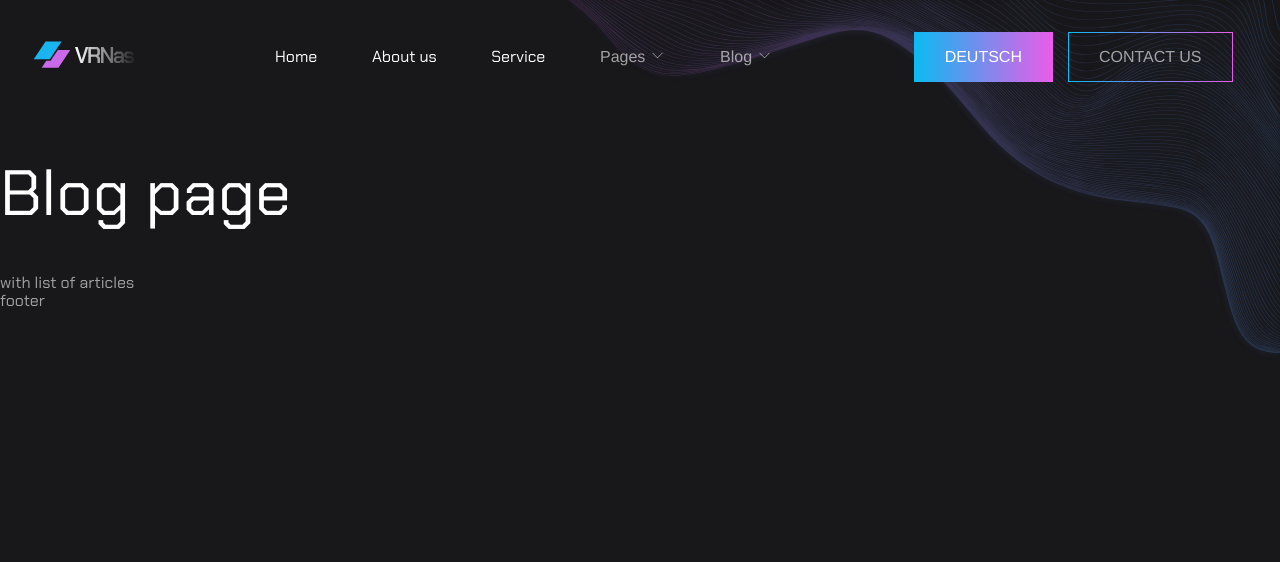
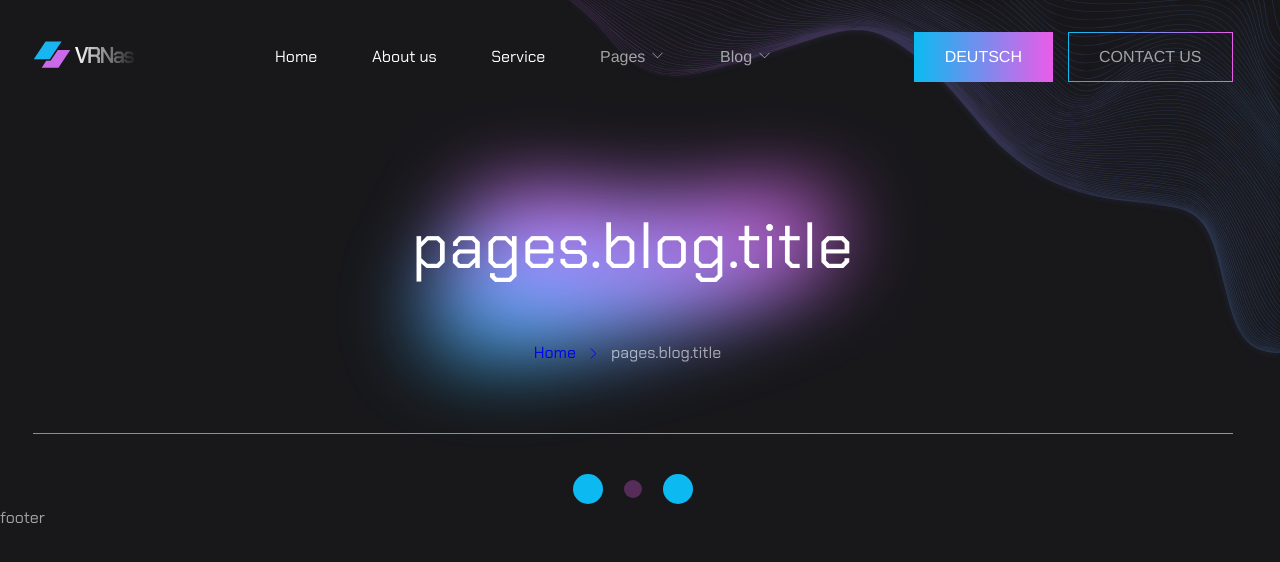
Before and after one commit to 0smir/VRNAS, a Vue app: page /blog in a window 1280 px wide. Shown: the top 562 px of the page. Built offline with nearby package versions, Linux system fonts and the light colour scheme; a web font is replaced by a local one.

Commit message:
add ThePageHeader component to pages, include breadcrumbs logic

```diff
--- a/src/components/pages/AboutView.vue
+++ b/src/components/pages/AboutView.vue
@@ -1,13 +1,25 @@
+<script setup>
+import PageHeader from '@/components/UI/ThePageHeader.vue';
+import Breadcrumbs from '@/components/UI/TheBreadcrumbs.vue';
+import { useI18n } from 'vue-i18n';
+import { useRoute } from 'vue-router';
+
+const { t } = useI18n();
+const router = useRoute();
+
+const breadcrumbsList = router.meta.breadcrumbs;
+</script>
+
 <template>
-  <div>
-    <h2 class="title">About page</h2>
+  <div class="container service__container">
+    <PageHeader :pageTitle="t('pages.about.title')">
+      <Breadcrumbs :breadcrumbs="breadcrumbsList"/>
+    </PageHeader>
+  </div>
 
-  </div>
 </template>
 
-<script setup>
 
-</script>
 
 <style lang="scss" scoped>
 
--- a/src/components/pages/BlogView.vue
+++ b/src/components/pages/BlogView.vue
@@ -1,13 +1,28 @@
-<template>
-  <div>
-    <h1 class="title page__title">Blog page</h1>
-    <p>with list of articles</p>
-  </div>
-</template>
+<script setup>
+import PageHeader from '@/components/UI/ThePageHeader.vue';
+import Breadcrumbs from '@/components/UI/TheBreadcrumbs.vue';
+import { useI18n } from 'vue-i18n';
+import { useRoute } from 'vue-router';
 
-<script setup>
+const { t } = useI18n();
+const router = useRoute();
+
+const breadcrumbsList = router.meta.breadcrumbs;
 
 </script>
+
+<template>
+  <div class="container blog__container">
+		<PageHeader :pageTitle="t('pages.blog.title')" >
+			<Breadcrumbs :breadcrumbs="breadcrumbsList"/>
+		</PageHeader>
+	</div>
+	<section class="section">
+		<div class="container">
+			<Loader />
+		</div>
+	</section>
+</template>
 
 <style lang="scss" scoped>
 
--- a/src/components/pages/ServiceView.vue
+++ b/src/components/pages/ServiceView.vue
@@ -8,7 +8,6 @@ const { t } = useI18n();
 const router = useRoute();
 
 const breadcrumbsList = router.meta.breadcrumbs;
-console.log(breadcrumbsList);
 
 </script>
 
@@ -18,9 +17,12 @@ console.log(breadcrumbsList);
 			<Breadcrumbs :breadcrumbs="breadcrumbsList"/>
 		</PageHeader>
 	</div>
-	<div class="loader__wrapper">
-		<loader />
-	</div>
+	<section class="section">
+		<div class="container">
+			<Loader />
+		</div>
+	</section>
+
 </template>
 
 <style lang="scss">
```
